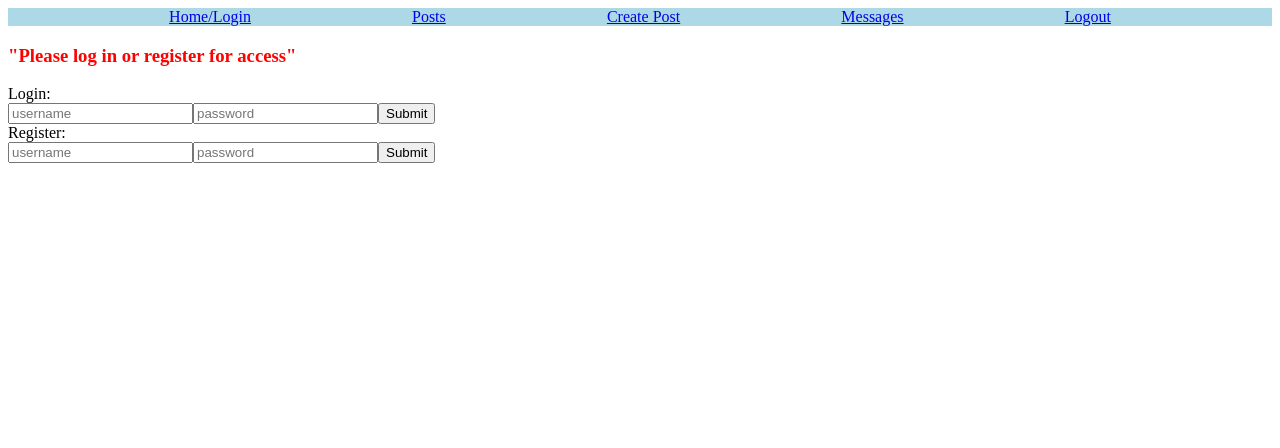
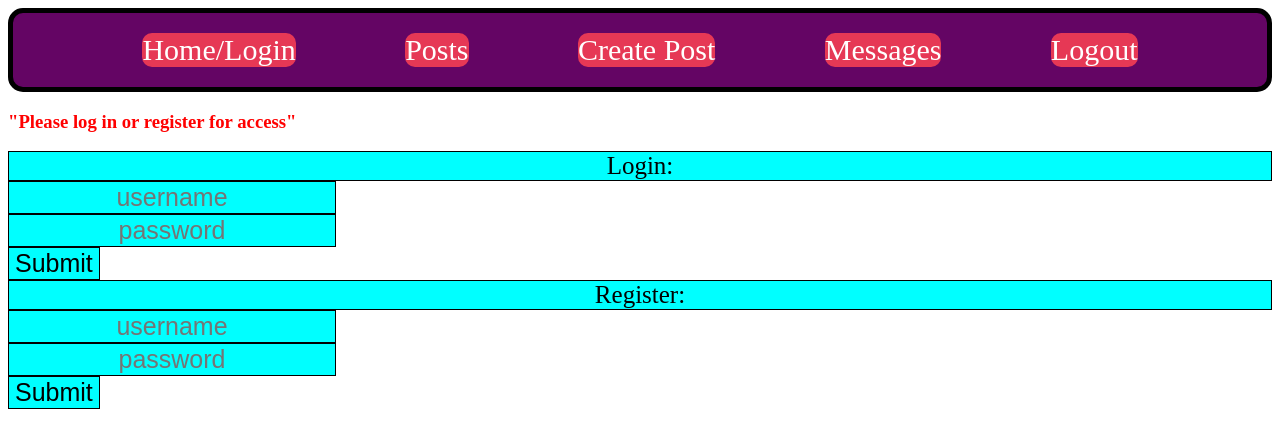
Before and after one commit to gavinstark81/strangers-things, a React (Create React App) app: page / in a window 1280 px wide. Shown: the top 448 px of the page. Built offline with nearby package versions, Linux system fonts and the light colour scheme.

Commit message:
quick commit for css changes

```diff
--- /dev/null
+++ b/src/components/Login.css
@@ -0,0 +1,22 @@
+.register {
+  display: flex;
+  justify-content: center;
+  background-color: aqua;
+  text-align: center;
+  border: 1px solid black;
+  font-size: 25px;
+}
+
+.login {
+  display: flex;
+  justify-content: center;
+  background-color: aqua;
+  text-align: center;
+  border: 1px solid black;
+  font-size: 25px;
+}
+
+.loginPlaceholder {
+  display: flex;
+  justify-content: center;
+}
--- a/src/components/Login.jsx
+++ b/src/components/Login.jsx
@@ -1,6 +1,7 @@
 import React, { useState } from "react";
 import { Register } from "components";
 import { loginUser } from "api/apiRegister";
+import "./Login.css";
 
 export default function Login({ setToken, result }) {
   //console.log("heres login", setToken);
@@ -10,7 +11,7 @@ export default function Login({ setToken, result }) {
 
   return (
     <div>
-      <div>Login:</div>
+      <div className="login">Login:</div>
       {errorMessage ? <h4 style={{ color: "red" }}>{errorMessage}</h4> : null}
       <form
         onSubmit={async (e) => {
@@ -29,16 +30,20 @@ export default function Login({ setToken, result }) {
         }}
       >
         <input
+          className="login"
           value={username}
           placeholder="username"
           onChange={(e) => setUsername(e.target.value)}
         />
         <input
+          className="login"
           value={password}
           placeholder="password"
           onChange={(e) => setPassword(e.target.value)}
         />
-        <button type="submit">Submit</button>
+        <button className="login" type="submit">
+          Submit
+        </button>
       </form>
       <Register setToken={setToken} />
     </div>
--- a/src/components/NavBar.css
+++ b/src/components/NavBar.css
@@ -1,5 +1,28 @@
 .NavBar {
   display: flex;
   justify-content: space-evenly;
-  background-color: lightblue;
+  background-color: rgb(100, 5, 100);
+  border: 5px solid black;
+  border-radius: 15px;
+  padding: 20px;
 }
+
+.home {
+  background-color: rgb(230, 56, 85);
+  display: flex;
+  justify-content: space-between;
+  font-size: 30px;
+  text-decoration: none;
+  border-radius: 10px;
+  color: white;
+}
+
+.home:hover {
+  background-color: pink;
+  color: aquamarine;
+}
+
+.home:active {
+  background-color: rgb(102, 8, 24);
+  color: blue;
+}
--- a/src/components/NavBar.jsx
+++ b/src/components/NavBar.jsx
@@ -5,11 +5,28 @@ import "./NavBar.css";
 export default function NavBar() {
   return (
     <nav className="NavBar">
-      <Link to="/"> Home/Login </Link>
-      <Link to="/Posts"> Posts </Link>
-      <Link to="/createPost"> Create Post </Link>
-      <Link to="/Messages">Messages</Link>
-      <Link to="/Logout"> Logout </Link>
+      <Link className="home" to="/">
+        Home/Login
+      </Link>
+
+      <Link className="home" to="/Posts">
+        {" "}
+        Posts{" "}
+      </Link>
+
+      <Link className="home" to="/createPost">
+        {" "}
+        Create Post{" "}
+      </Link>
+
+      <Link className="home" to="/Messages">
+        Messages
+      </Link>
+
+      <Link className="home" to="/Logout">
+        {" "}
+        Logout{" "}
+      </Link>
     </nav>
   );
 }
--- a/src/components/Register.jsx
+++ b/src/components/Register.jsx
@@ -1,6 +1,6 @@
 import { createUser } from "api/apiRegister";
 import React, { useState } from "react";
-
+import "./Login.css";
 export default function Register({ setToken }) {
   const [username, setUsername] = useState("");
   const [password, setPassword] = useState("");
@@ -8,7 +8,7 @@ export default function Register({ setToken }) {
 
   return (
     <div>
-      <div>Register:</div>
+      <div className="register">Register:</div>
       <form
         onSubmit={async (e) => {
           e.preventDefault();
@@ -21,16 +21,20 @@ export default function Register({ setToken }) {
         }}
       >
         <input
+          className="register"
           value={username}
           placeholder="username"
           onChange={(e) => setUsername(e.target.value)}
         />
         <input
+          className="register"
           value={password}
           placeholder="password"
           onChange={(e) => setPassword(e.target.value)}
         />
-        <button type="submit">Submit</button>
+        <button className="register" type="submit">
+          Submit
+        </button>
       </form>
     </div>
   );
--- a/src/components/messages.css
+++ b/src/components/messages.css
@@ -4,3 +4,13 @@
 .messageBoard:nth-child(even) {
   background-color: aqua;
 }
+
+.messageBoard {
+  display: flex;
+  margin-bottom: 20px;
+  justify-content: center;
+  font-family: "Segoe UI", Tahoma, Geneva, Verdana, sans-serif;
+  font-size: larger;
+  border: 3px yellow solid;
+  color: blueviolet;
+}
```
